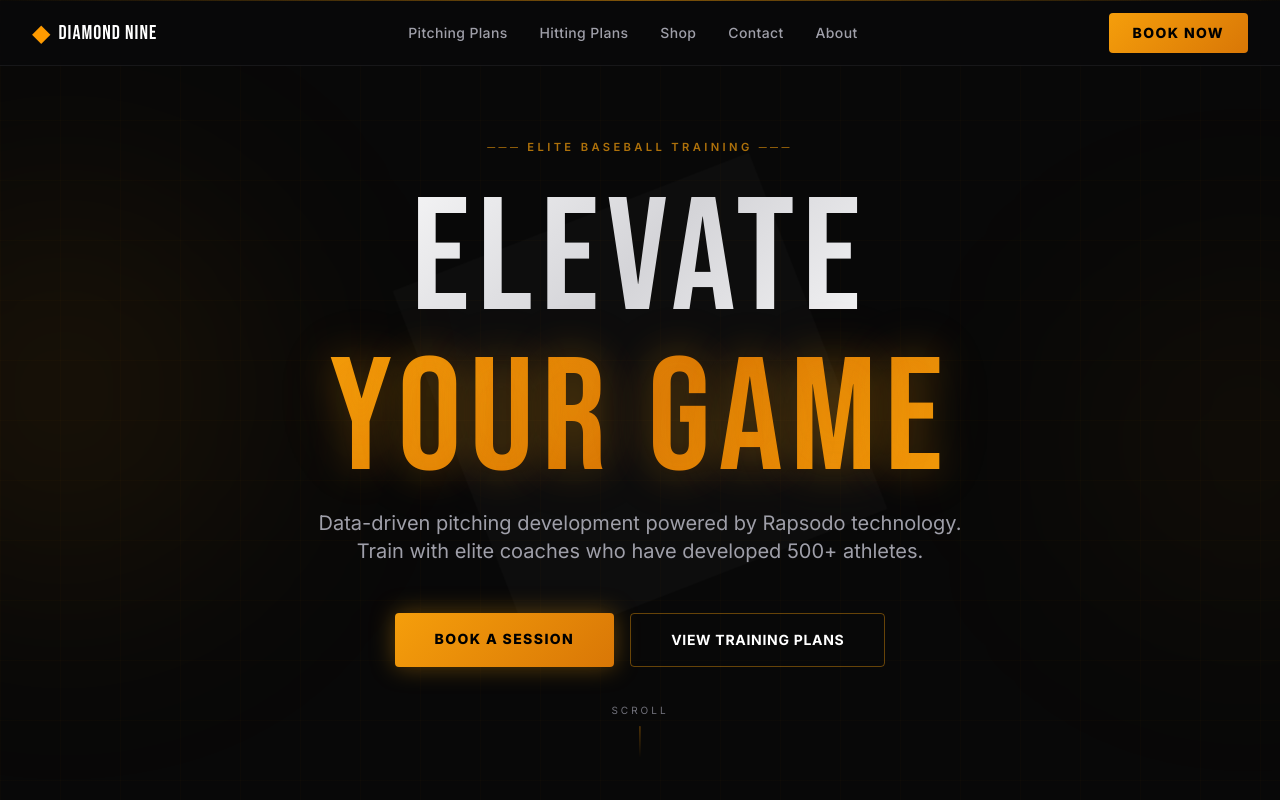
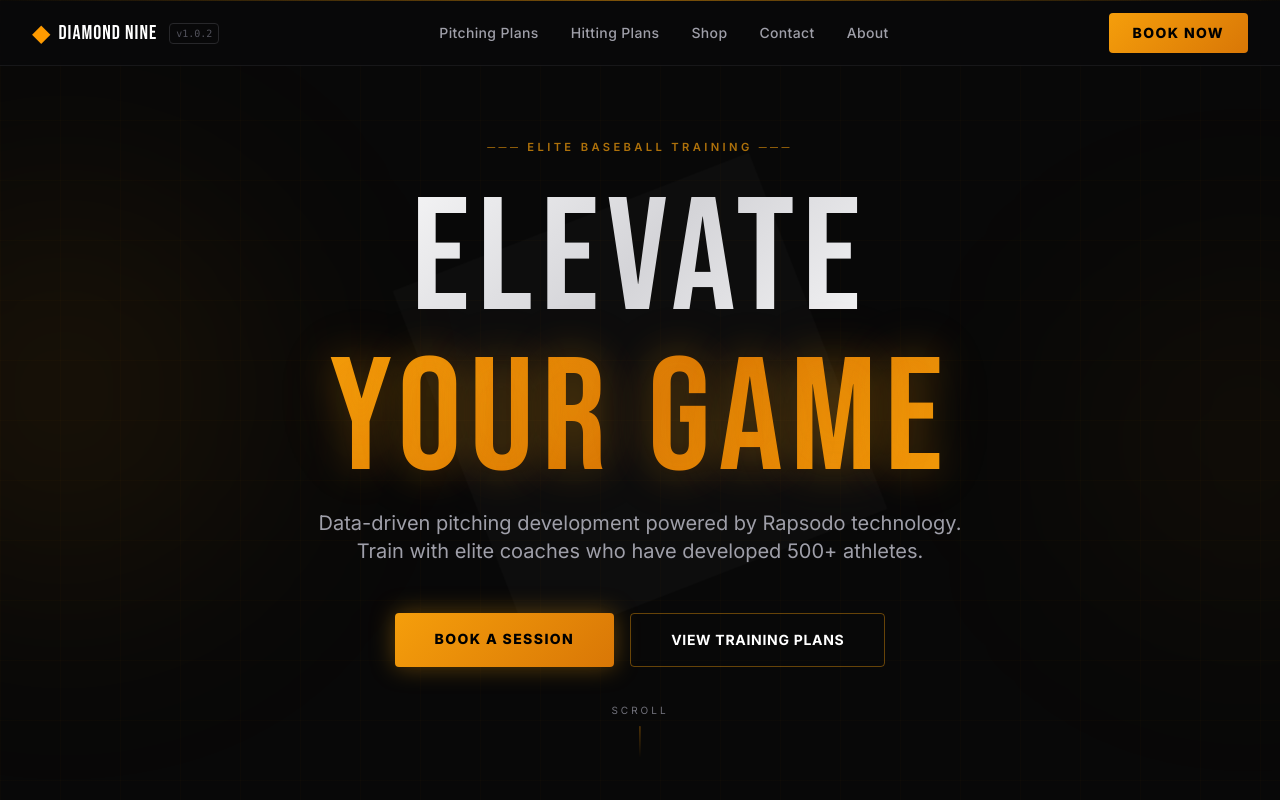
Before and after one commit to patrick3395/diamond9-athletics, a Next.js app: page / in a window 1280 px wide. Shown: the top 800 px of the page. Built offline with nearby package versions, Linux system fonts and the light colour scheme.

Commit message:
feat: add BUILD_VERSION v1.0.2 badge to navbar

```diff
--- a/src/components/Navbar.tsx
+++ b/src/components/Navbar.tsx
@@ -3,6 +3,8 @@
 import { useState } from "react";
 import Link from "next/link";
 import { usePathname } from "next/navigation";
+
+export const BUILD_VERSION = "v1.0.2";
 
 const navLinks = [
   { href: "/pitching-plans", label: "Pitching Plans" },
@@ -31,6 +33,9 @@ export default function Navbar() {
               </span>
               <span className="font-display text-xl text-white">
                 DIAMOND NINE
+              </span>
+              <span className="hidden sm:inline-block text-[10px] font-mono text-zinc-600 border border-zinc-800 rounded px-1.5 py-0.5 ml-1 select-none">
+                {BUILD_VERSION}
               </span>
             </Link>
 
```
